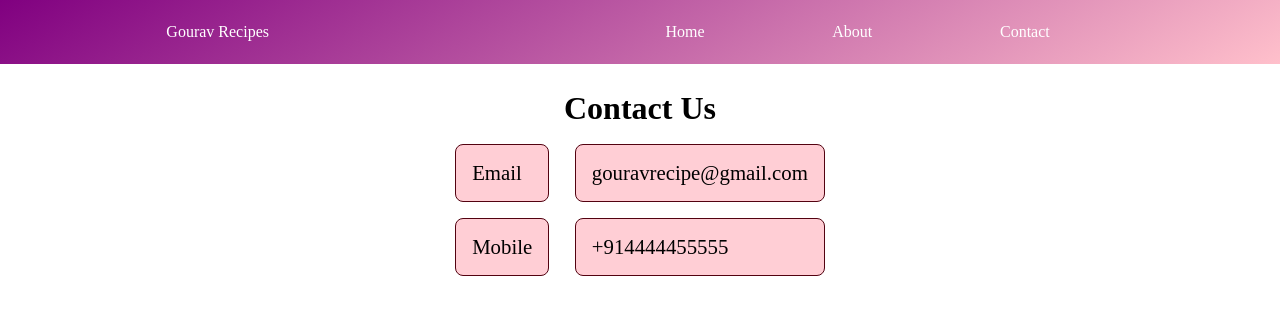
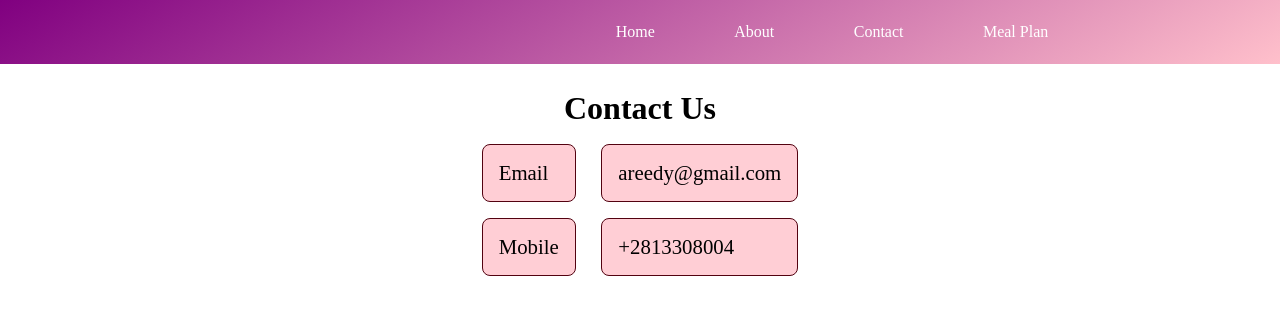
Before and after one commit to areedy6/meal-planner, a React (Create React App) app: page /contact in a window 1280 px wide. Shown: the top 314 px of the page. Built offline with nearby package versions, Linux system fonts and the light colour scheme.

Commit message:
(added MealPlan page)

```diff
--- a/src/App.js
+++ b/src/App.js
@@ -7,6 +7,7 @@ import Route from 'react-router-dom/Route';
 import About from './components/About';
 import Contact from './components/Contact';
 import Ingredient from './components/Ingredient';
+import MealPlan from './components/MealPlan';
 import { createBrowserHistory } from 'history';
 
 
@@ -20,6 +21,7 @@ function App() {
         <Route path="/about" exact component={About} />
         <Route path="/contact" exact component={Contact} />
         <Route path="/ingredients/:label" exact component={Ingredient} />
+        <Route path="/mealplan" exact component={MealPlan} />
       </div>
     </Router>
   );
--- a/src/components/Contact.js
+++ b/src/components/Contact.js
@@ -11,8 +11,8 @@ function Contact() {
                     <li>Mobile</li>
                 </ul>
                 <ul>
-                    <li>gouravrecipe@gmail.com</li>
-                    <li>+914444455555</li>
+                    <li>areedy@gmail.com</li>
+                    <li>+2813308004</li>
                 </ul>
             </div>
         </div>
--- /dev/null
+++ b/src/components/MealPlan.js
@@ -0,0 +1,37 @@
+import React from 'react';
+import './Recipes.css';
+
+function MealPlan() {
+    return (
+    <div className="container">
+        <h2 className="heading">MealPlan</h2>
+
+        <div className="about">
+
+            </div>
+        <div className="about">
+
+            </div>
+        <div className="about">
+
+            </div>
+        <div className="about">
+
+            </div>
+        <div className="about">
+
+            </div>
+        <div className="about">
+
+            </div>
+        <div className="about">
+
+            </div>
+        <div className="about">
+
+            </div>
+    </div>
+    );
+};
+
+export default MealPlan
--- a/src/components/Nav.js
+++ b/src/components/Nav.js
@@ -5,13 +5,14 @@ function Nav() {
     return (
         <div className="Nav">
             <div className="leftNav">
-                <span><a href="/">Gourav Recipes</a></span>
+                <span><a href="/"></a></span>
             </div>
             <div className="rightNav">
                 <ul>
                     <li><a href="/">Home</a></li>
                     <li><a href="/about">About</a></li>
                     <li><a href="/contact">Contact</a></li>
+                    <li><a href="/mealplan">Meal Plan</a></li>
                 </ul>
             </div>
         </div>
```
Also changed, not shown: 1 other file (tests, documents, lock files or other folders).
